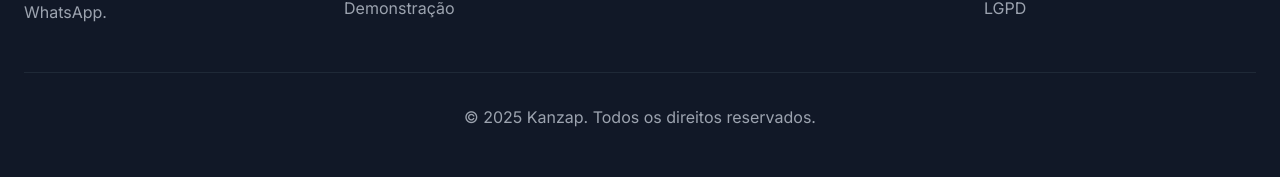
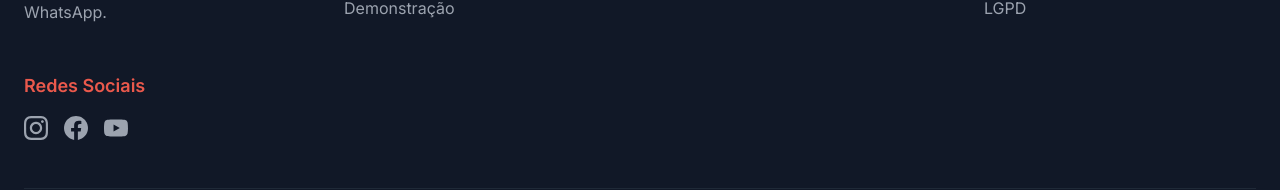
Before and after one commit to bruno-garcez-se/tradechat, a Next.js app: page /sobre in a window 1280 px wide. Shown: the part 1403-1593 px from the top of the page. Built offline with nearby package versions, Linux system fonts and the light colour scheme.

Commit message:
feat: adiciona links das redes sociais no footer

```diff
--- a/src/app/components/Footer.tsx
+++ b/src/app/components/Footer.tsx
@@ -56,6 +56,26 @@
               <li><Link href="/lgpd" className="text-gray-400 hover:text-[#eb594c] transition-colors">LGPD</Link></li>
             </ul>
           </div>
+          <div>
+            <h4 className="text-lg font-semibold text-[#eb594c] mb-4">Redes Sociais</h4>
+            <div className="flex space-x-4">
+              <a href="https://www.instagram.com/kanzap.oficial" target="_blank" rel="noopener noreferrer" className="text-gray-400 hover:text-[#eb594c] transition-colors">
+                <svg className="w-6 h-6" fill="currentColor" viewBox="0 0 24 24">
+                  <path d="M12 2.163c3.204 0 3.584.012 4.85.07 3.252.148 4.771 1.691 4.919 4.919.058 1.265.069 1.645.069 4.849 0 3.205-.012 3.584-.069 4.849-.149 3.225-1.664 4.771-4.919 4.919-1.266.058-1.644.07-4.85.07-3.204 0-3.584-.012-4.849-.07-3.26-.149-4.771-1.699-4.919-4.92-.058-1.265-.07-1.644-.07-4.849 0-3.204.012-3.583.07-4.849.149-3.227 1.664-4.771 4.919-4.919 1.266-.057 1.645-.069 4.849-.069zm0-2.163c-3.259 0-3.667.014-4.947.072-4.358.2-6.78 2.618-6.98 6.98-.059 1.281-.073 1.689-.073 4.948 0 3.259.014 3.668.072 4.948.2 4.358 2.618 6.78 6.98 6.98 1.281.058 1.689.072 4.948.072 3.259 0 3.668-.014 4.948-.072 4.354-.2 6.782-2.618 6.979-6.98.059-1.28.073-1.689.073-4.948 0-3.259-.014-3.667-.072-4.947-.196-4.354-2.617-6.78-6.979-6.98-1.281-.059-1.69-.073-4.949-.073zm0 5.838c-3.403 0-6.162 2.759-6.162 6.162s2.759 6.163 6.162 6.163 6.162-2.759 6.162-6.163c0-3.403-2.759-6.162-6.162-6.162zm0 10.162c-2.209 0-4-1.79-4-4 0-2.209 1.791-4 4-4s4 1.791 4 4c0 2.21-1.791 4-4 4zm6.406-11.845c-.796 0-1.441.645-1.441 1.44s.645 1.44 1.441 1.44c.795 0 1.439-.645 1.439-1.44s-.644-1.44-1.439-1.44z"/>
+                </svg>
+              </a>
+              <a href="https://www.facebook.com/kanzap.oficial" target="_blank" rel="noopener noreferrer" className="text-gray-400 hover:text-[#eb594c] transition-colors">
+                <svg className="w-6 h-6" fill="currentColor" viewBox="0 0 24 24">
+                  <path d="M24 12.073c0-6.627-5.373-12-12-12s-12 5.373-12 12c0 5.99 4.388 10.954 10.125 11.854v-8.385H7.078v-3.47h3.047V9.43c0-3.007 1.792-4.669 4.533-4.669 1.312 0 2.686.235 2.686.235v2.953H15.83c-1.491 0-1.956.925-1.956 1.874v2.25h3.328l-.532 3.47h-2.796v8.385C19.612 23.027 24 18.062 24 12.073z"/>
+                </svg>
+              </a>
+              <a href="https://www.youtube.com/@kanzap.Oficial" target="_blank" rel="noopener noreferrer" className="text-gray-400 hover:text-[#eb594c] transition-colors">
+                <svg className="w-6 h-6" fill="currentColor" viewBox="0 0 24 24">
+                  <path d="M23.498 6.186a3.016 3.016 0 0 0-2.122-2.136C19.505 3.545 12 3.545 12 3.545s-7.505 0-9.377.505A3.017 3.017 0 0 0 .502 6.186C0 8.07 0 12 0 12s0 3.93.502 5.814a3.016 3.016 0 0 0 2.122 2.136c1.871.505 9.376.505 9.376.505s7.505 0 9.377-.505a3.015 3.015 0 0 0 2.122-2.136C24 15.93 24 12 24 12s0-3.93-.502-5.814zM9.545 15.568V8.432L15.818 12l-6.273 3.568z"/>
+                </svg>
+              </a>
+            </div>
+          </div>
         </div>
         <div className="border-t border-gray-800 mt-12 pt-8 text-center">
           <p className="text-gray-400">&copy; {new Date().getFullYear()} Kanzap. Todos os direitos reservados.</p>
```
